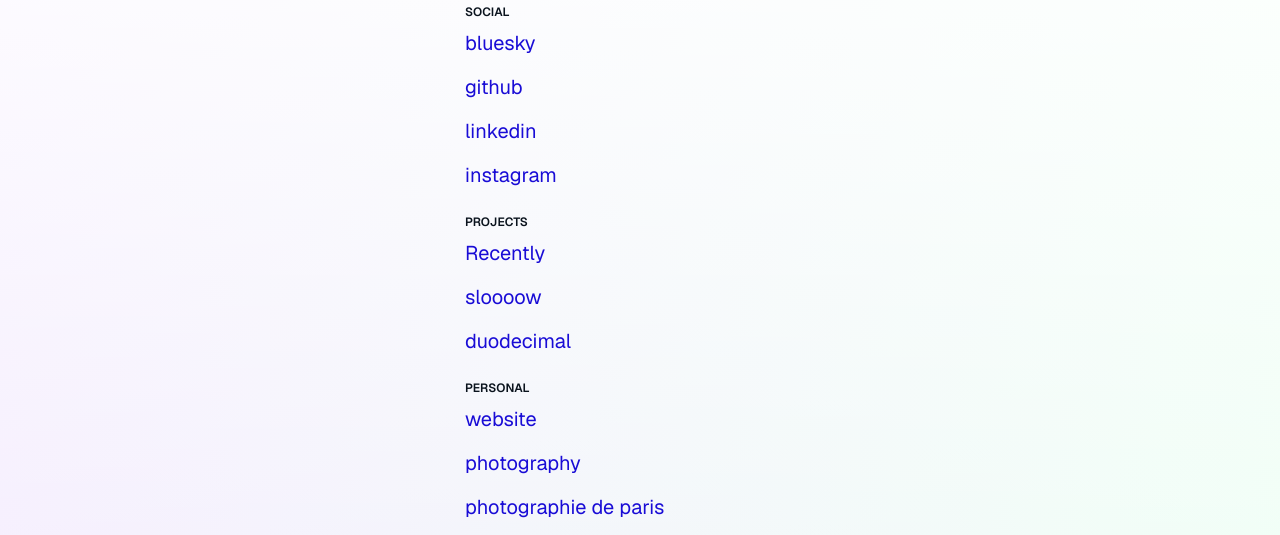
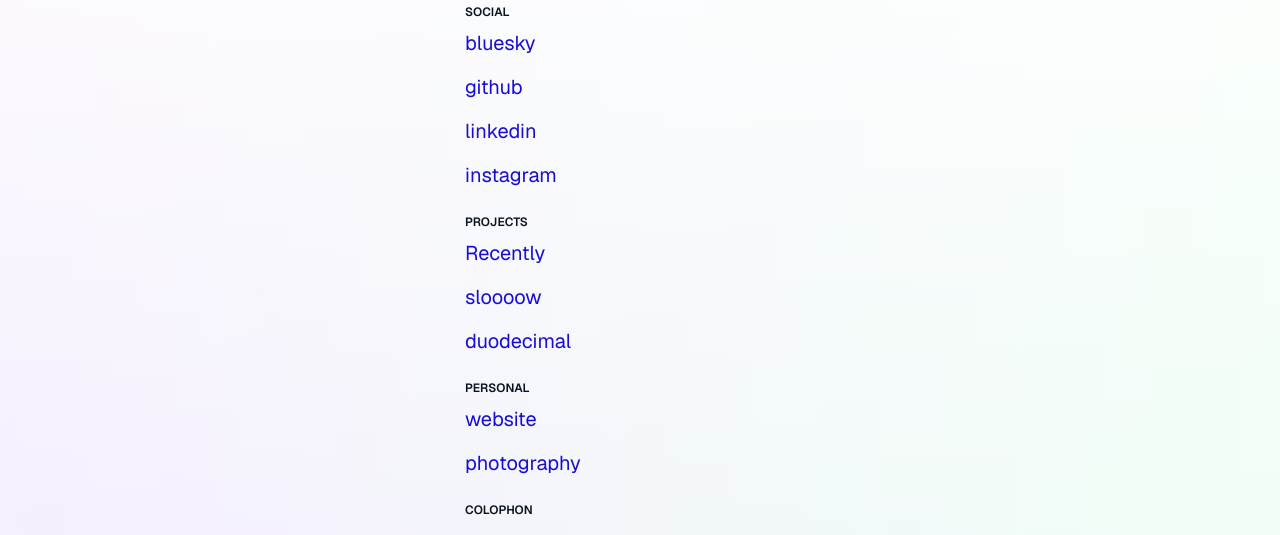
Before and after one commit to telemetry/linkterry, a website: page public/index.html in a window 1280 px wide. Shown: the part 219-754 px from the top of the page. Drawn offline with nearby package versions, Linux system fonts and the light colour scheme; files whose address does not match are found by name.

Commit message:
updates both

```diff
--- a/public/index.html
+++ b/public/index.html
@@ -177,7 +177,6 @@
     <ul>
       <li><a class="dynamic-accent" href="https://terrygillespie.com" target="_blank">website</a></li>
       <li><a class="dynamic-accent" href="https://smallvictories.com.au" target="_blank">photography</a></li>
-      <li><a class="dynamic-accent" href="https://telemetry.github.io/photographie/" target="_blank">photographie de paris</a></li>
     </ul>
   </section>
   <section>
```
